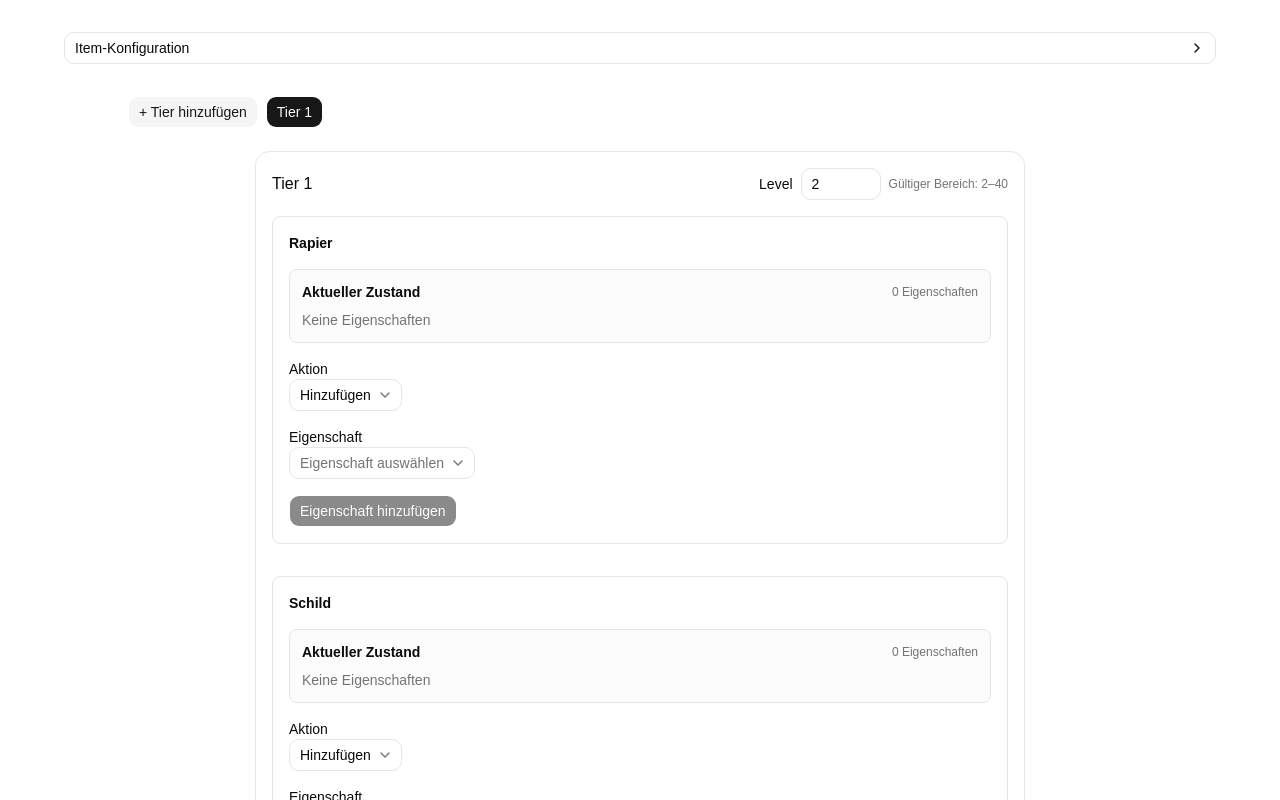
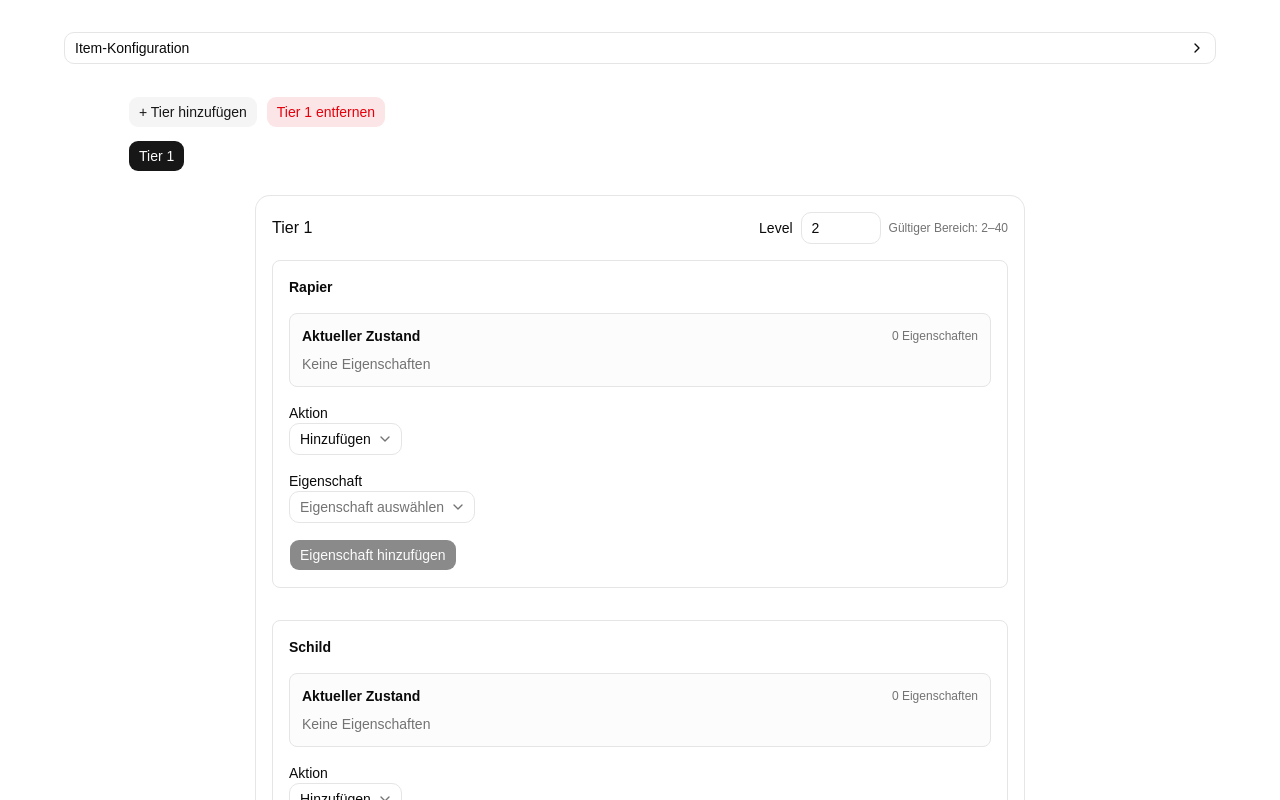
Before and after one commit to davgeiger/nwn-script-generator, a React (Vite) app: page / in a window 1280 px wide. Shown: the top 800 px of the page. Built offline with nearby package versions, Linux system fonts and the light colour scheme.

Commit message:
Only last tier can be removed

```diff
--- a/src/components/tier/TierListEditor.tsx
+++ b/src/components/tier/TierListEditor.tsx
@@ -26,6 +26,13 @@ export function TierListEditor({
 
   const canAddTier = tiers.length < 39 && highestLevel < 40
 
+  const lastTier =
+    tiers.length > 0
+      ? tiers.reduce((highest, tier) =>
+          tier.tier > highest.tier ? tier : highest
+        )
+      : undefined
+
   function handleAddTier() {
     if (!canAddTier) {
       return
@@ -51,13 +58,17 @@ export function TierListEditor({
     setSelectedTierId(newTier.id)
   }
 
-  function handleRemoveTier(tierId: string) {
-    const remainingTiers = tiers.filter((tier) => tier.id !== tierId)
+  function handleRemoveLastTier() {
+    if (!lastTier) {
+      return
+    }
+
+    const remainingTiers = tiers.filter((tier) => tier.id !== lastTier.id)
 
     onTiersChange(remainingTiers)
 
-    if (selectedTierId === tierId) {
-      setSelectedTierId(remainingTiers[0]?.id ?? "")
+    if (selectedTierId === lastTier.id) {
+      setSelectedTierId(remainingTiers.at(-1)?.id ?? "")
     }
   }
 
@@ -69,7 +80,8 @@ export function TierListEditor({
 
   return (
     <div className="mx-auto max-w-5xl space-y-6">
-      <div className="flex flex-wrap gap-2">
+      <div className="space-y-3">
+        <div className="flex items-center gap-2">
           <Button
             variant="secondary"
             onClick={handleAddTier}
@@ -78,6 +90,16 @@ export function TierListEditor({
             + Tier hinzufügen
           </Button>
 
+          <Button
+            variant="destructive"
+            onClick={handleRemoveLastTier}
+            disabled={!lastTier}
+          >
+            {lastTier ? `Tier ${lastTier.tier} entfernen` : "Tier entfernen"}
+          </Button>
+        </div>
+
+        <div className="flex flex-wrap gap-2">
           {tiers.map((tier) => (
             <Button
               key={tier.id}
@@ -88,25 +110,15 @@ export function TierListEditor({
             </Button>
           ))}
         </div>
+      </div>
 
       {selectedTier && (
-        <div className="space-y-4">
         <TierEditor
           tier={selectedTier}
           tiers={tiers}
           items={items}
           onChange={handleTierChange}
         />
-
-          <div className="flex justify-end">
-            <Button
-              variant="destructive"
-              onClick={() => handleRemoveTier(selectedTier.id)}
-            >
-              Tier entfernen
-            </Button>
-          </div>
-        </div>
       )}
     </div>
   )
```
Lines whose indentation alone changed are shown as unchanged.
